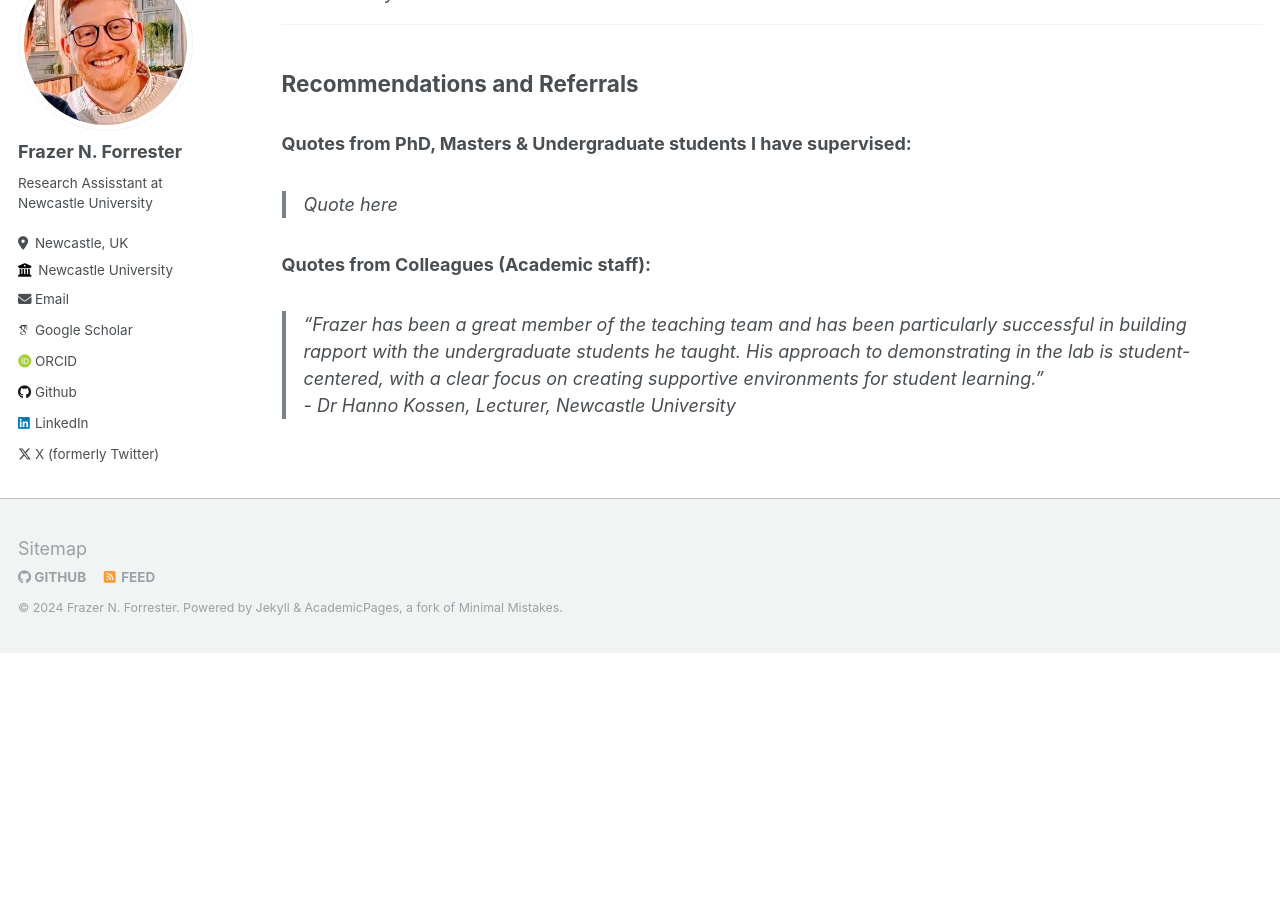
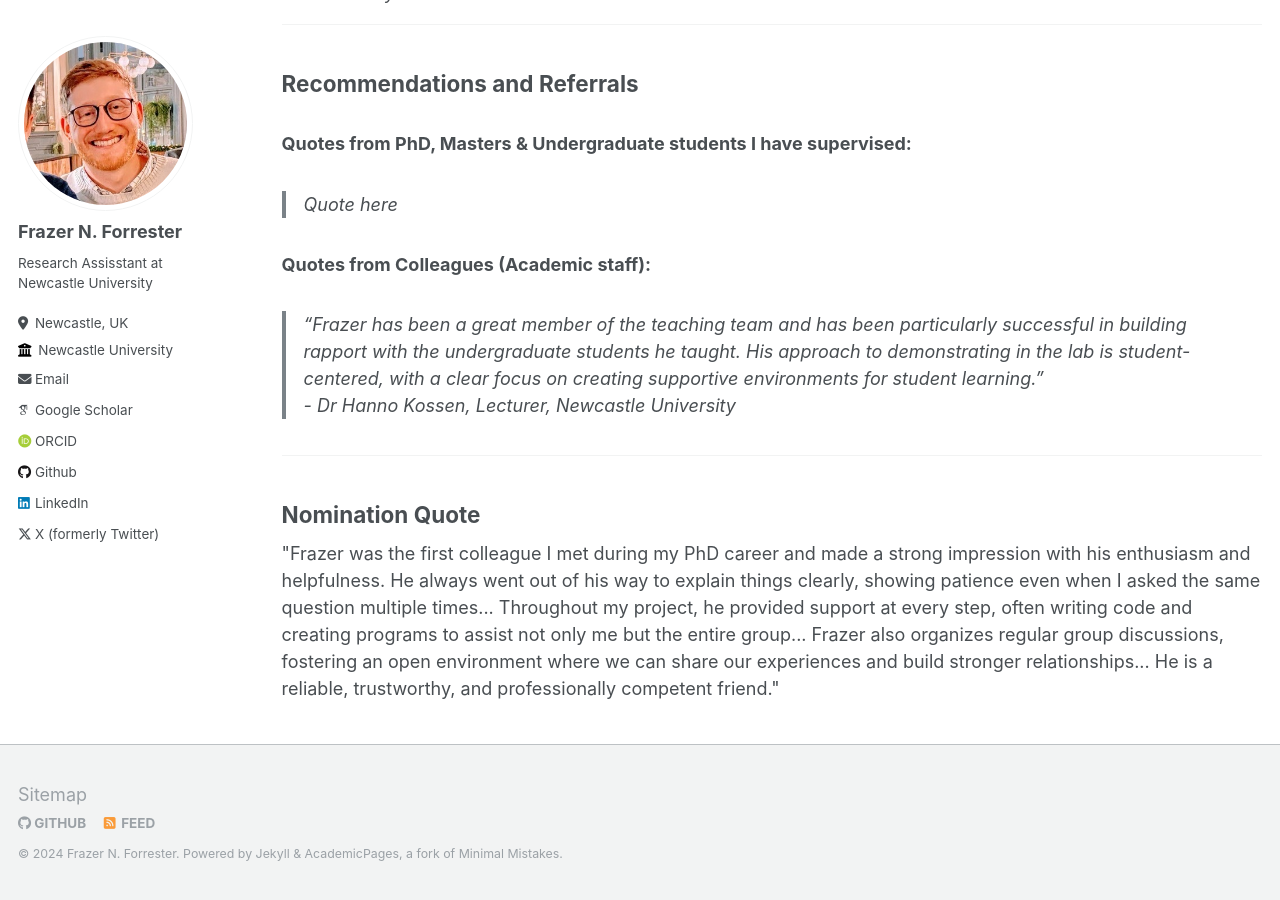
Before and after one commit to fforrester/fforrester.github.io, a Jekyll site: the page built from _pages/teaching.md, in a window 1280 px wide and 900 px high, scrolled down 1164 px. Built offline with Jekyll 4.4.1, drawn with Linux system fonts in a browser that asks for light colours; some web fonts are replaced; before the commit the page ends 1817 px from its top, so only the background shows below that.

Commit message:
Update teaching.md

```diff
--- a/_pages/teaching.md
+++ b/_pages/teaching.md
@@ -36,9 +36,17 @@ author_profile: true
 ---
 
 ## Recommendations and Referrals
+
 ### Quotes from PhD, Masters & Undergraduate students I have supervised:
 > Quote here <!-- Person -->
 
 ### Quotes from Colleagues (Academic staff):
 > "Frazer has been a great member of the teaching team and has been particularly successful in building rapport with the undergraduate students he taught. His approach to demonstrating in the lab is student-centered, with a clear focus on creating supportive environments for student learning."
 > *- Dr Hanno Kossen, Lecturer, Newcastle University*
+
+---
+
+## Nomination Quote
+<div class="highlight-box">
+"Frazer was the first colleague I met during my PhD career and made a strong impression with his enthusiasm and helpfulness. He always went out of his way to explain things clearly, showing patience even when I asked the same question multiple times... Throughout my project, he provided support at every step, often writing code and creating programs to assist not only me but the entire group... Frazer also organizes regular group discussions, fostering an open environment where we can share our experiences and build stronger relationships... He is a reliable, trustworthy, and professionally competent friend."
+</div>
```
